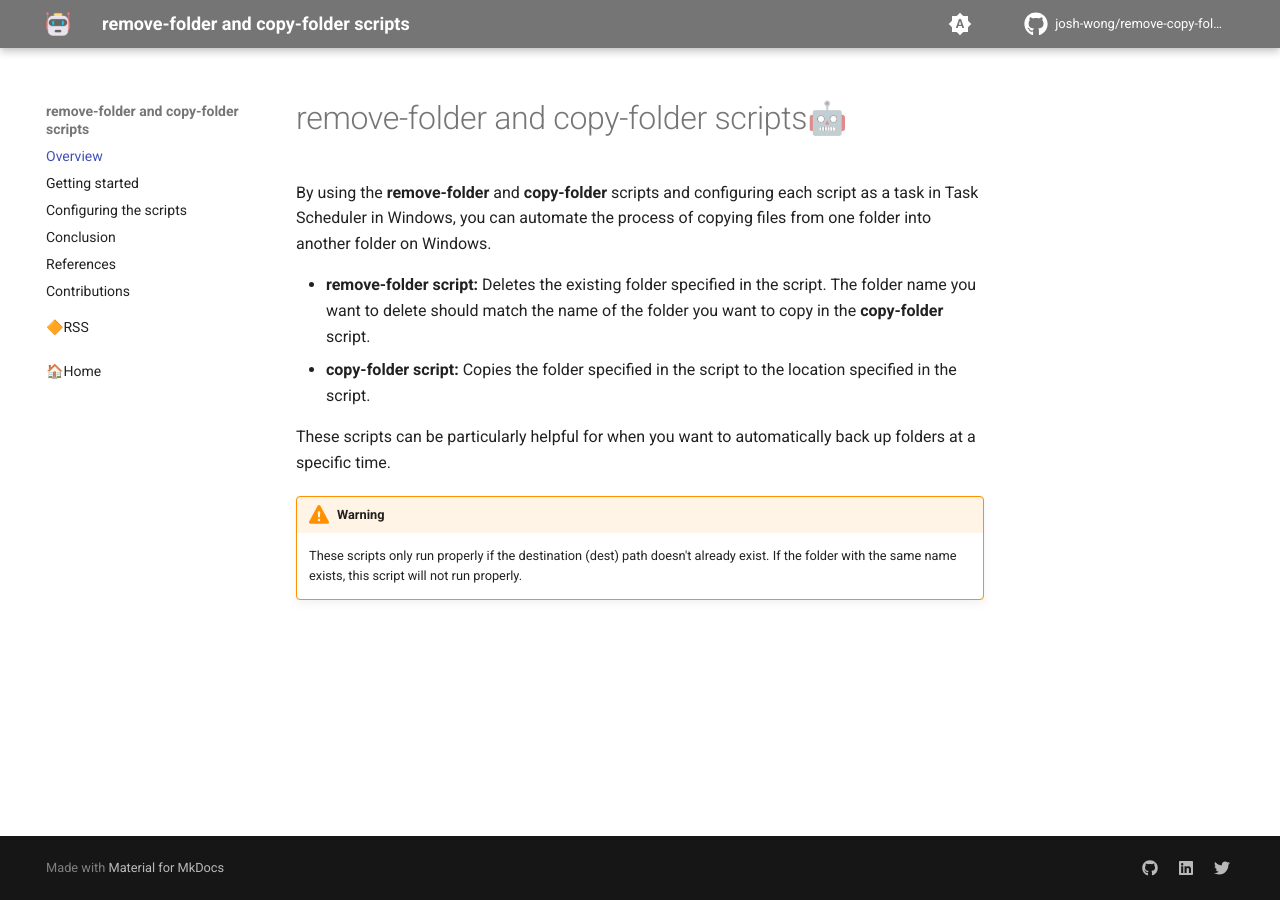
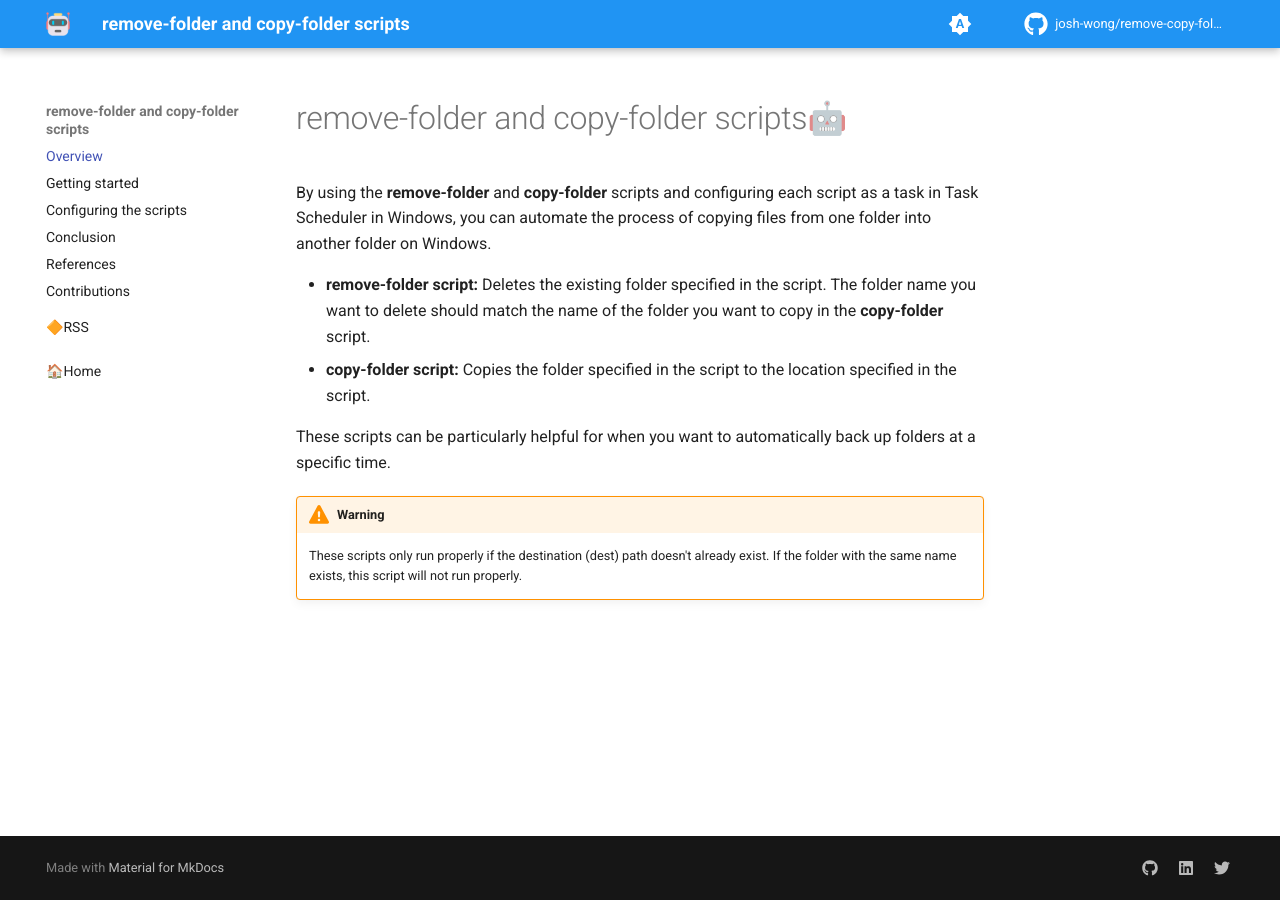
Before and after one commit to josh-wong/remove-copy-folder-scripts, an MkDocs documentation site: the page built from docs/index.md, in a window 1280 px wide. Built offline with MkDocs 1.6.1 and Material for MkDocs 9.7.7, drawn with Linux system fonts in a browser that asks for light colours; comment, search, counter and statistics services are not loaded.

Commit message:
Customize theme colors based on `extra.css`

```diff
--- a/mkdocs.yml
+++ b/mkdocs.yml
@@ -77,11 +77,11 @@ theme:
         name: Switch to light mode
     # Palette toggle for light mode
     - media: "(prefers-color-scheme: light)"
-      scheme: default
+      scheme: 080f53
       toggle:
         icon: material/weather-sunny
         name: Switch to dark mode
-      primary: grey
+      primary: blue
       accent: blue
     # Palette toggle for dark mode
     - media: "(prefers-color-scheme: dark)"
@@ -89,7 +89,7 @@ theme:
       toggle:
         icon: material/weather-night
         name: Switch to system preference
-      primary: grey
+      primary: blue
       accent: blue
   features:
     # Mark announcement as read
@@ -122,6 +122,9 @@ extra:
       link: https://twitter.com/josh_in_japan
       name: josh_in_japan on Twitter
 
+extra_css:
+  - stylesheets/extra.css
+
 nav:
   - Overview: 'index.md'
   - Getting started: '01_getting-started.md'
```
